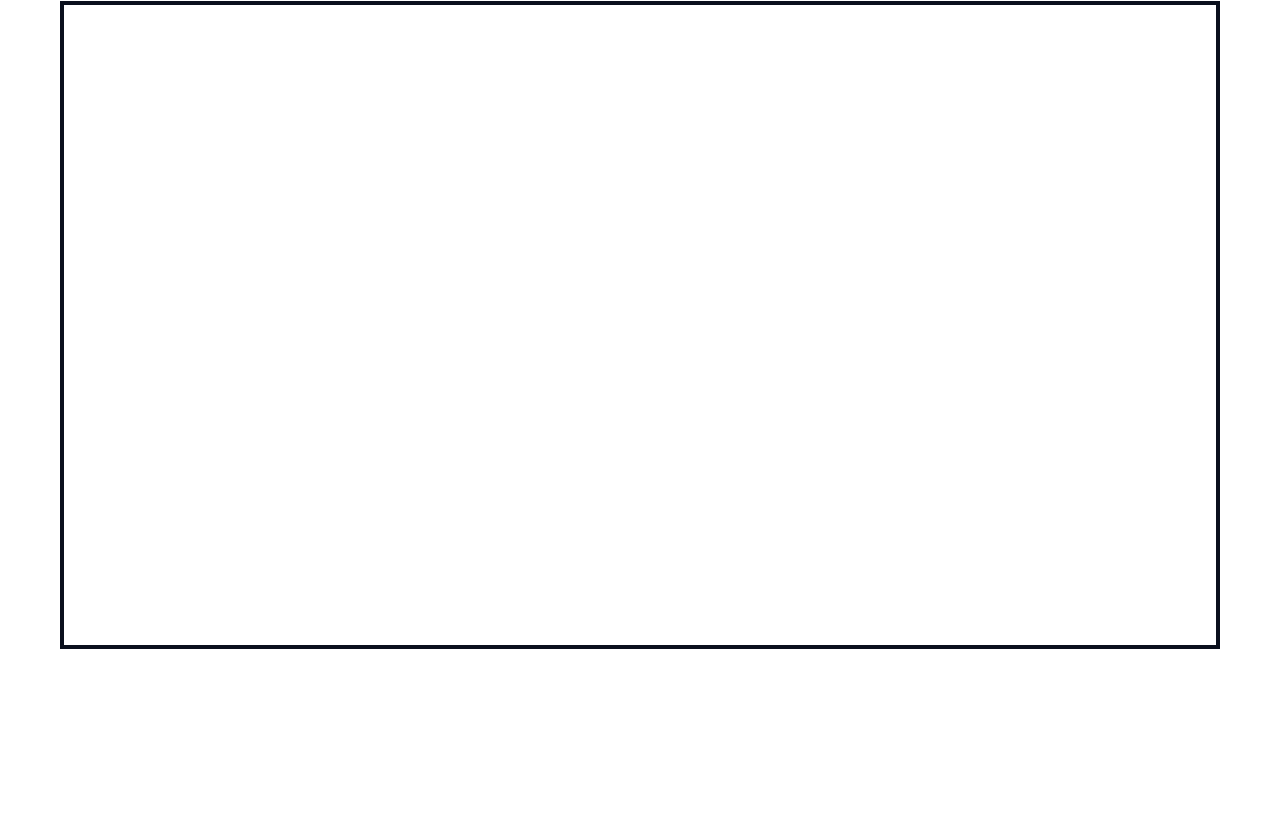
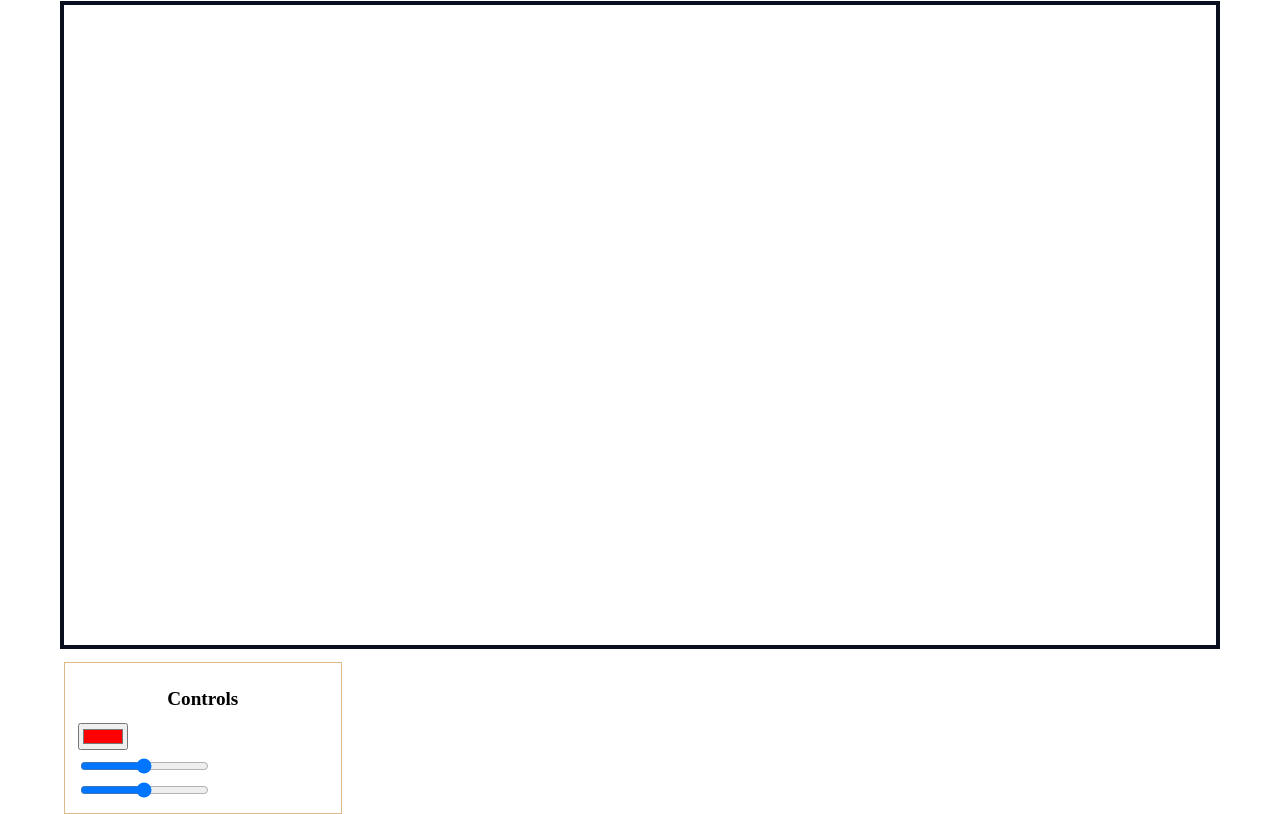
Before and after one commit to Robright20/lem-in, a plain HTML site: page viz/index.html in a window 1280 px wide. Shown: the part 79-893 px from the top of the page. Before the commit the page ends 821 px from the top, so only its background shows below. Drawn offline with Linux system fonts and the light colour scheme.

Commit message:
add controls

```diff
--- a/viz/client.js
+++ b/viz/client.js
@@ -14,8 +14,8 @@
 
 import { createGraph, nodes, edges, build_layers, layers } from './graph.js';
 import { updatePositions, drawNode, drawEdge } from './graphics.js';
-//const WS_SERVER = 'ws://192.168.99.103:8000';
-const WS_SERVER = 'ws://localhost:8000';
+const WS_SERVER = 'ws://192.168.99.103:8000';
+//const WS_SERVER = 'ws://localhost:8000';
 const socket = new WebSocket(WS_SERVER);
 const canvas = document.getElementById('canvas');
 const log = console.log;
--- a/viz/graphics.js
+++ b/viz/graphics.js
@@ -1,5 +1,5 @@
 'use strict'
-const padding = {x: 50, y: 10};
+const padding = {x: 20, y: 30};
 const SVG_NS = "http://www.w3.org/2000/svg";
 
 export function drawNode(canvas, node) {
--- a/viz/index.html
+++ b/viz/index.html
@@ -10,6 +10,12 @@
 		<h1>Lem_in : Vizualizer</h1>
 		<svg id="canvas" xmlns="http://www.w3.org/2000/svg">
 		</svg>
+		<div id="controls">
+			<h1>Controls</h1>
+			<input type="color" id="favcolor" name="favcolor" value="#ff0000">
+			<input type="range" min="1" max="100" value="50" id="Xpadding">
+			<input type="range" min="1" max="100" value="50" id="Ypadding">
+		</div>
 		<script type="module" src="client.js"></script>
 	</body>
 </html>
--- a/viz/style.css
+++ b/viz/style.css
@@ -22,3 +22,20 @@ body {
 h1 {
 	text-align: center;
 }
+
+#controls {
+	position: relative;
+	border: 1px solid burlywood;
+	width: 15%;
+	font-size: 0.6em;
+	margin-left: 5%;
+	margin-top: 1%;
+	padding: 1%;
+	min-width: 250px;
+	min-height: 125px;
+}
+
+#controls input {
+	display: block;
+	margin-top: 0.6em;
+}
```
Also changed, not shown: viz/todo.md (+3 -1 lines), 1 other file.
